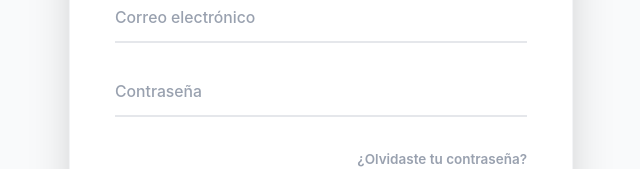
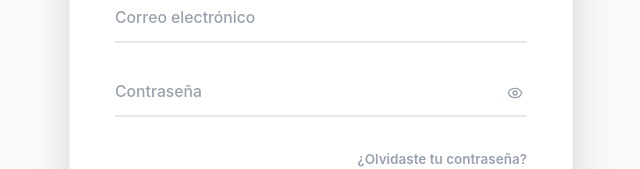
Before and after one commit to Novatech-Solutions-PP4/frontend, a React (Vite) app: page /login in a window 1280 px wide. Shown: the part 345-514 px from the top of the page, without its empty margins (319-959 px from the left). Built offline with nearby package versions, Linux system fonts and the light colour scheme; no server answers.

Commit message:
feat: implement show password to Login

```diff
--- a/src/pages/auth/Login.jsx
+++ b/src/pages/auth/Login.jsx
@@ -1,5 +1,6 @@
 import { useState } from 'react';
 import { useNavigate, Link } from 'react-router-dom';
+import { Eye, EyeOff } from 'lucide-react';
 import { useAuth } from '../../context/AuthContext';
 import { api } from '../../services/api';
 import { useToast } from '../../context/ToastContext';
@@ -11,6 +12,7 @@ export default function Login() {
   const { login } = useAuth();
   const [email, setEmail] = useState('');
   const [password, setPassword] = useState('');
+  const [showPassword, setShowPassword] = useState(false);
   const { addToast } = useToast();
 
   const handleSubmit = (e) => {
@@ -71,10 +73,20 @@ export default function Login() {
           <FloatingLabelInput
             label="Contraseña"
             id="password"
-            type="password"
+            type={showPassword ? 'text' : 'password'}
             value={password}
             onChange={(e) => setPassword(e.target.value)}
             required
+            rightElement={
+              <button
+                type="button"
+                onClick={() => setShowPassword(!showPassword)}
+                className="text-gray-400 hover:text-gray-600 focus:outline-none cursor-pointer flex items-center justify-center"
+                aria-label={showPassword ? 'Ocultar contraseña' : 'Mostrar contraseña'}
+              >
+                {showPassword ? <EyeOff size={16} /> : <Eye size={16} />}
+              </button>
+            }
           />
 
           <div className="text-right">
```
